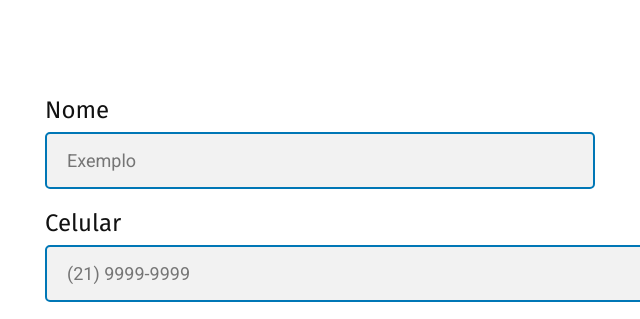
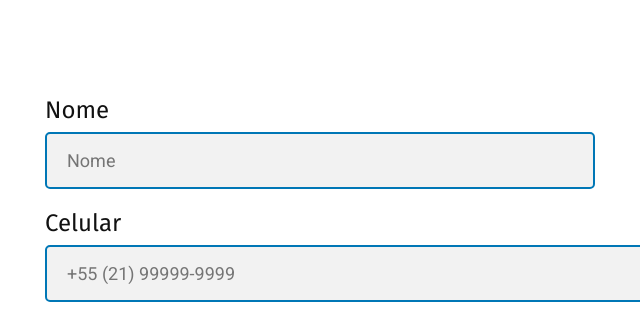
Before and after one commit to DuDupedrosa/receitas-blog, a website built with webpack: page contato.html in a window 1280 px wide. Shown: the part 1160-1479 px from the top of the page, 15-655 px from the left. Built offline with nearby package versions, Linux system fonts and the light colour scheme.

Commit message:
ajuste no placeholder

```diff
--- a/contato.html
+++ b/contato.html
@@ -72,7 +72,7 @@
         <form action="/" class="form-contato">
           <div class="name family-1 color-3 size-4">
             <label for="name">Nome</label>
-            <input class="family-3 color-2" type="text" id="name" name="name" required placeholder="Exemplo">
+            <input class="family-3 color-2" type="text" id="name" name="name" required placeholder="Nome">
           </div>
           <div class="email family-1 color-3 size-4">
             <label for="email">E-mail</label>
@@ -80,7 +80,7 @@
           </div>
           <div class="tel family-1 color-3 size-4 column-2">
             <label for="telefone">Celular</label>
-            <input class="family-3 color-2" type="text" id="telefone" name="celular" required placeholder="(21) 9999-9999">
+            <input class="family-3 color-2" type="text" id="telefone" name="celular" required placeholder="+55 (21) 99999-9999">
           </div>
           <div class="text family-1 color-3 size-4 column-2">
             <label for="mensagem">Mensagem</label>
```
